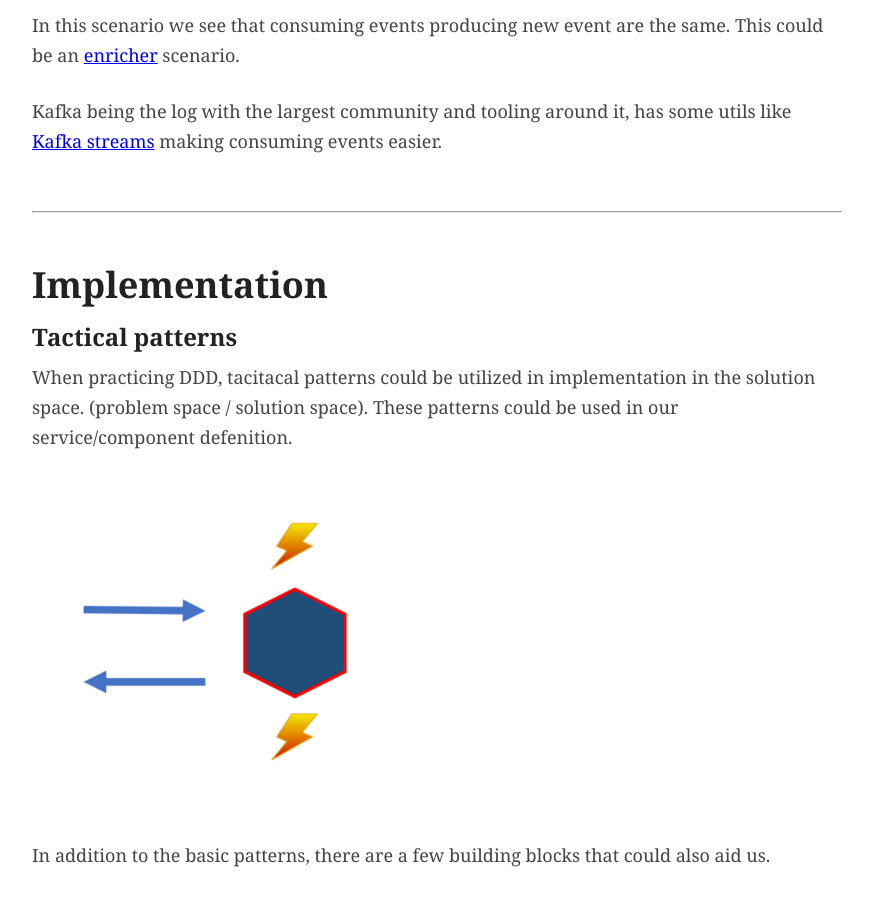
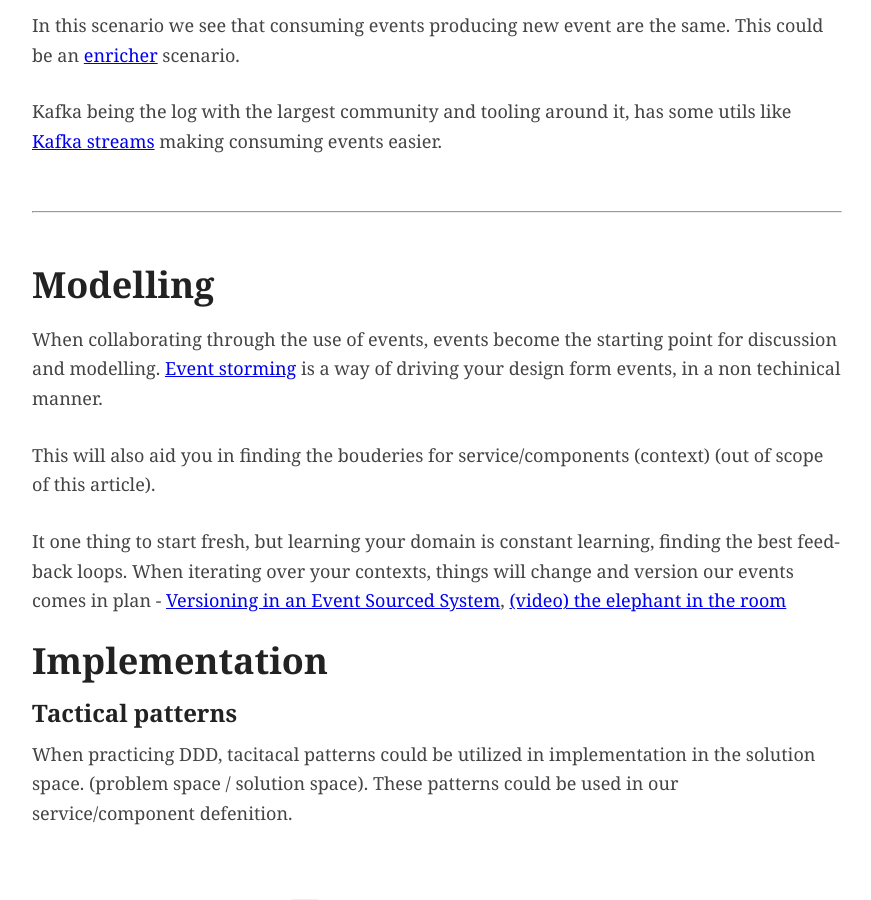
Before and after one commit to perokvist/event-driven-architecture, a Jekyll site: the page built from index.md, in a window 1280 px wide and 900 px high, scrolled down 6393 px. Shown: the whole window, without its empty margins (203-1074 px from the left). Built offline with Jekyll 4.4.1, drawn with Linux system fonts in a browser that asks for light colours; our own code applies the rules of GitHub Pages for plain Markdown files.

Commit message:
modelling

```diff
--- a/index.md
+++ b/index.md
@@ -130,6 +130,14 @@ Kafka being the log with the largest community and tooling around it, has some u
 
 ----
 
+## Modelling
+
+When collaborating through the use of events, events become the starting point for discussion and modelling. [Event storming](http://eventstorming.com/) is a way of driving your design form events, in a non techinical manner.
+
+This will also aid you in finding the bouderies for service/components (context) (out of scope of this article).
+
+It one thing to start fresh, but learning your domain is constant learning, finding the best feedback loops. When iterating over your contexts, things will change and version our events comes in plan - [Versioning in an Event Sourced System](https://leanpub.com/esversioning), [(video) the elephant in the room](https://skillsmatter.com/skillscasts/9652-the-elephant-in-the-room)
+
 ## Implementation
 
 ### Tactical patterns
```
